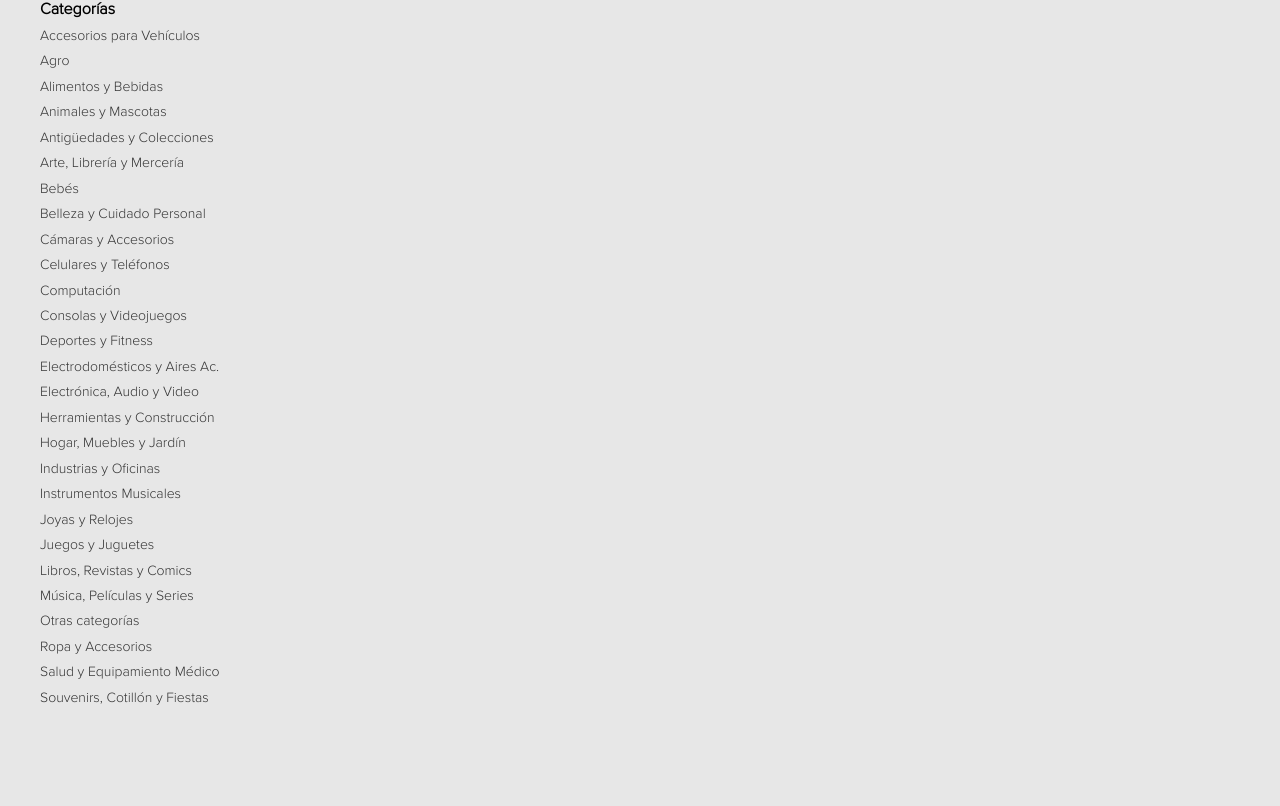
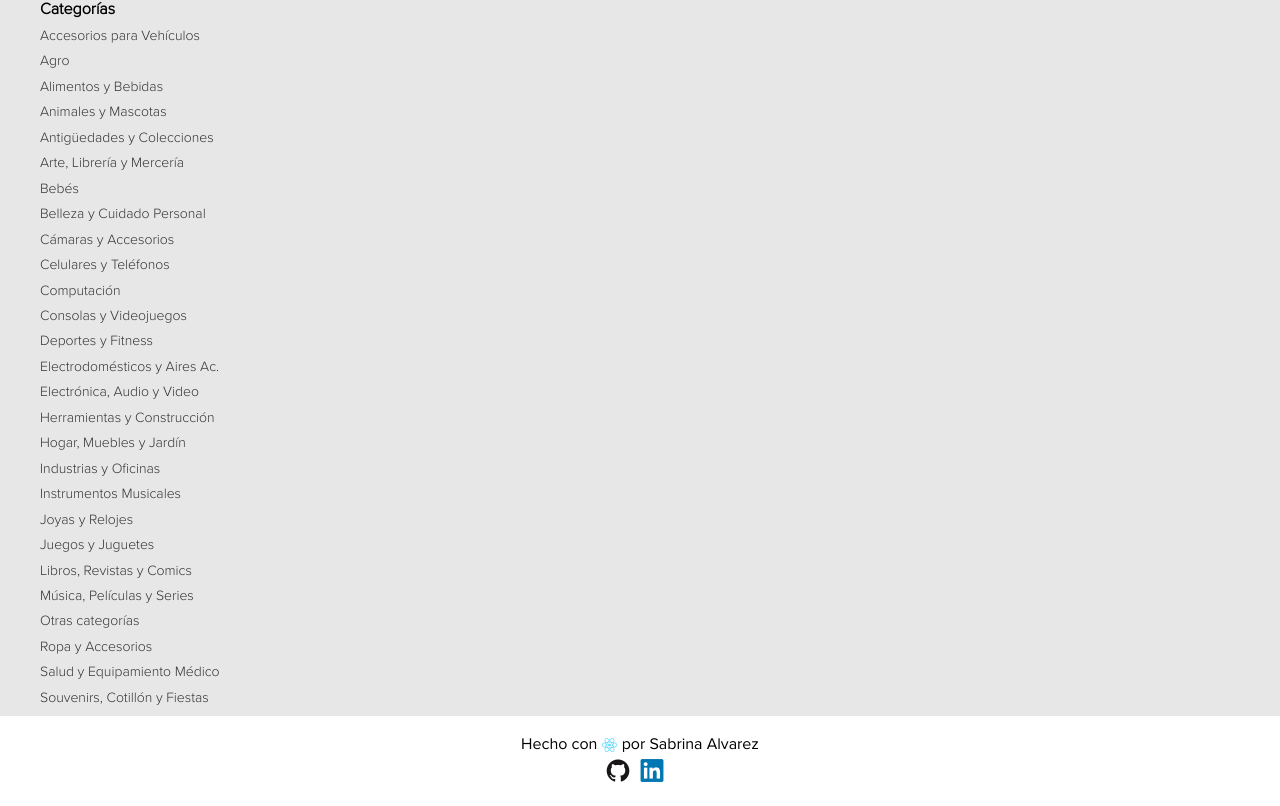
Before and after one commit to sasabrina/MLCh, a React (Create React App) app: page /search in a window 1280 px wide. Shown: the part 359-1165 px from the top of the page. Before the commit the page ends 1075 px from the top, so only its background shows below. Built offline with nearby package versions, Linux system fonts and the light colour scheme.

Commit message:
Footer added.

```diff
--- a/public/index.html
+++ b/public/index.html
@@ -14,6 +14,10 @@
     <link
       href="https://fonts.googleapis.com/icon?family=Material+Icons"
       rel="stylesheet"
+    />
+    <link
+      rel="stylesheet"
+      href="https://cdn.jsdelivr.net/gh/devicons/devicon@master/devicon.min.css"
     />
     <title>React App</title>
   </head>
--- a/src/App.js
+++ b/src/App.js
@@ -14,6 +14,7 @@ import Aside from "./components/aside";
 import Deals from "./pages/deals";
 import SearchResults from "./pages/searchResults";
 import History from "./pages/history";
+import Footer from "./components/footer";
 import "./App.scss";
 
 export default function App() {
@@ -43,6 +44,7 @@ export default function App() {
               </Grid>
             </main>
           </Switch>
+          <Footer />
         </Router>
       </HistoryProvider>
     </ItemsProvider>
--- a/src/App.scss
+++ b/src/App.scss
@@ -24,6 +24,7 @@
 
 body {
   background-color: $p-gray;
+  font-family: $ff-main;
 }
 
 .MuiGrid-container {
--- /dev/null
+++ b/src/components/footer/Footer.scss
@@ -0,0 +1,22 @@
+@import "../../styles/_variables";
+@import "../../styles/_mixins";
+
+.footer-container {
+  height: 90px;
+  padding: 16px 10px;
+  background-color: #fff;
+  font-size: $fs-subtitle;
+  text-align: center;
+
+  p i {
+    vertical-align: middle;
+  }
+
+  .footer-links {
+    a {
+      @include clean-links($p-text);
+      font-size: $fs-lg;
+      margin-right: 10px;
+    }
+  }
+}
--- /dev/null
+++ b/src/components/footer/index.js
@@ -0,0 +1,26 @@
+import React from "react";
+import "./Footer.scss";
+
+const Footer = () => {
+  return (
+    <footer>
+      <div className="footer-container">
+        <p>
+          Hecho con <i class="devicon-react-original colored"></i> por Sabrina
+          Alvarez
+        </p>
+
+        <div className="footer-links">
+          <a href="https://github.com/sasabrina">
+            <i class="devicon-github-original colored"></i>
+          </a>
+          <a href="https://www.linkedin.com/in/sabrina-alvarez">
+            <i class="devicon-linkedin-plain colored"></i>
+          </a>
+        </div>
+      </div>
+    </footer>
+  );
+};
+
+export default Footer;
```
